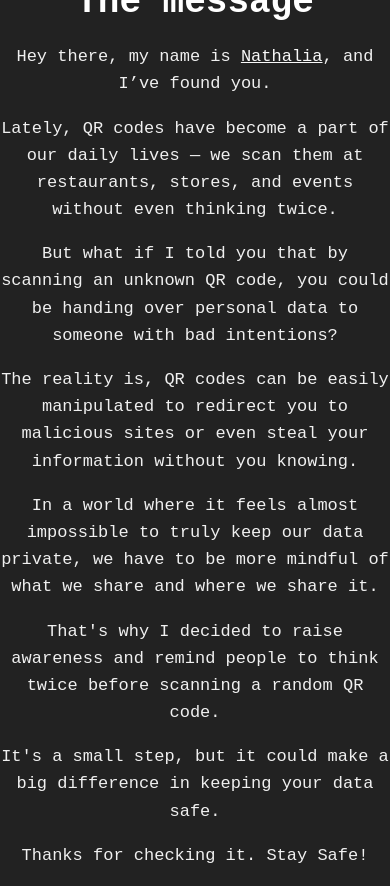
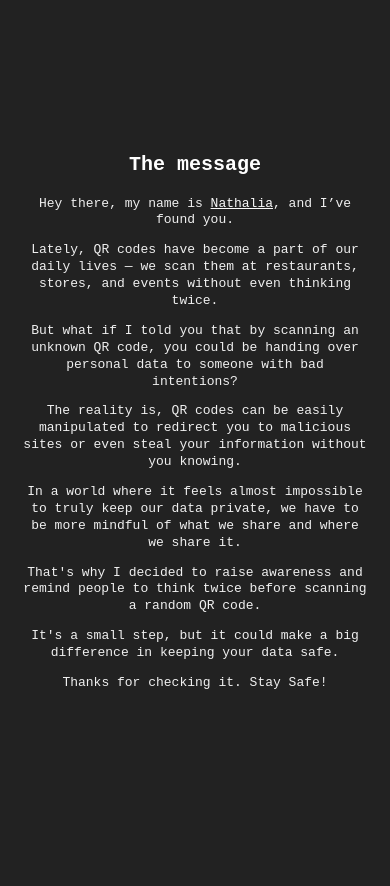
Before and after one commit to rellumgeluk/QRPT, a plain HTML site: page themessage.html in a window 390 px wide. After the commit the page ends 844 px from the top, so only its background shows below. Drawn offline with Linux system fonts and the light colour scheme.

Commit message:
mobile responsive

```diff
--- a/style.css
+++ b/style.css
@@ -19,7 +19,7 @@ body {
     font-family: monospace;
     position: absolute;
     line-height: 20px;
-    font-size: 14px;
+    font-size: 16px;
     left: 20px;
     bottom: 20px;
     color: #fff;
@@ -56,3 +56,31 @@ body {
     line-height: 1.6;
     color: #f0f0f0;
 }
+
+@media (max-width: 768px) {
+  .message-text {
+      max-width: 90%;
+      padding: 15px;
+  }
+
+  .message-text h1 {
+      font-size: 20px;
+  }
+
+  .message-text p {
+      font-size: 14px;
+      line-height: 1.4;
+  }
+}
+
+
+@media (max-width: 480px) {
+  .message-text h1 {
+      font-size: 20px;
+  }
+
+  .message-text p {
+      font-size: 13px;
+      line-height: 1.3;
+  }
+}
```
